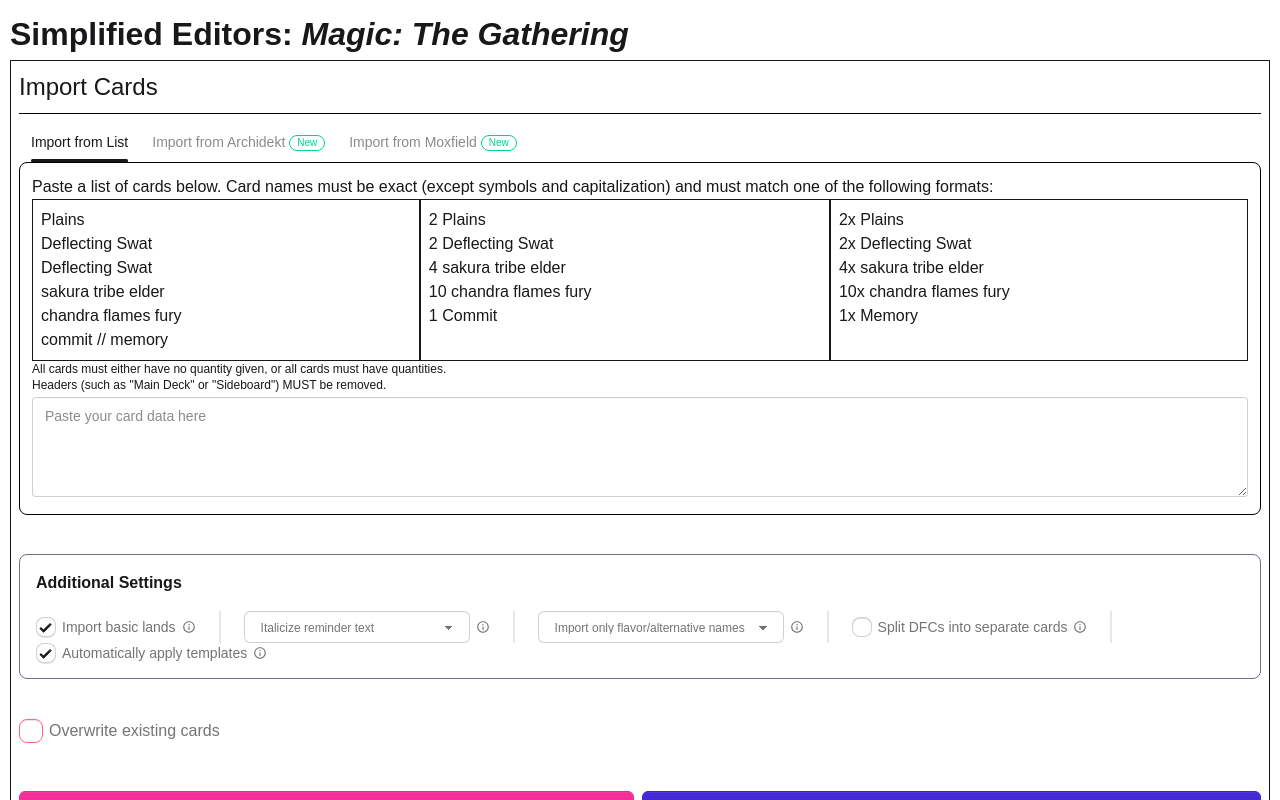
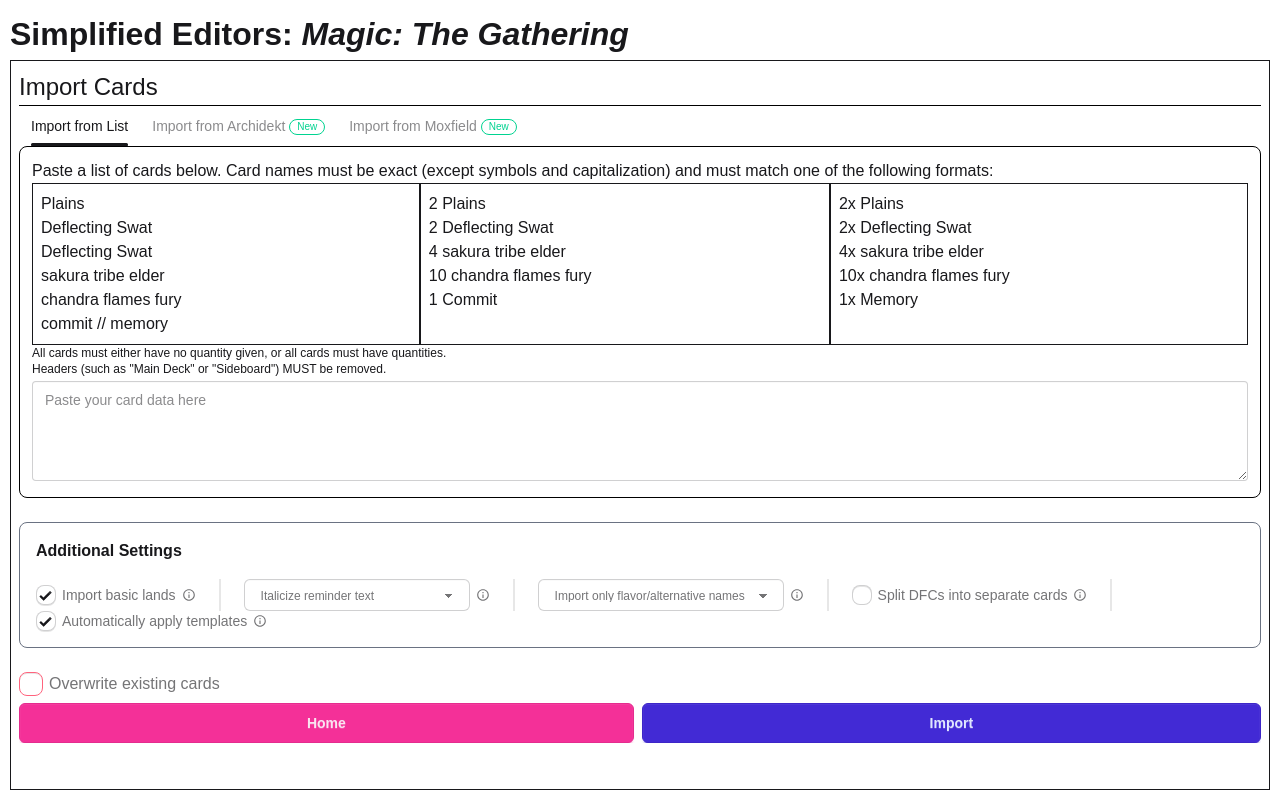
Before and after one commit to MM4096/simplified-proxies, a Next.js app: page /editor/mtg/simplified in a window 1280 px wide. Built offline with nearby package versions, Linux system fonts and the light colour scheme.

Commit message:
animated modal height
# Conflicts:
#	src/app/editor/mtg/components/import.tsx

```diff
--- /dev/null
+++ b/src/app/components/animatedModalHeight.tsx
@@ -0,0 +1,22 @@
+"use client";
+
+import {ReactNode, useEffect, useRef, useState} from "react";
+
+export default function AnimatedModalHeight({children}: {children: ReactNode}) {
+	const divRef = useRef<HTMLDivElement>(null);
+	const [height, setHeight] = useState(0);
+
+	useEffect(() => {
+		if (divRef.current) {
+			setHeight(divRef.current.scrollHeight);
+		}
+	}, [children]);
+
+	return (
+		<div style={{height: height + "px"}} className="overflow-hidden transition-all duration-250 ease-in-out">
+			<div ref={divRef}>
+				{children}
+			</div>
+		</div>
+	)
+}
--- a/src/app/editor/components/cards/mtgCardObject.tsx
+++ b/src/app/editor/components/cards/mtgCardObject.tsx
@@ -228,7 +228,6 @@
 		</div>)
 	}
 
-
 	if (card.card_template === MTGCardTemplate.MANA_COUNTER) {
 		return <div className="card mtg-card" id={id} key={id}>
 			<div className="mana-counter">
--- a/src/app/editor/components/printPage.tsx
+++ b/src/app/editor/components/printPage.tsx
@@ -25,8 +25,6 @@
 	const [useGap, setUseGap] = useState<boolean>(true);
 	const [roundCorners, setRoundCorners] = useState<boolean>(true);
 	const [shrinkCards, setShrinkCards] = useState<boolean>(false);
-
-	const umamiTracker = useUmamiEvent();
 
 	function getProjectNames() {
 		let retProjects: string[] = [];
@@ -74,7 +72,6 @@
 			<div className="flex flex-row gap-2 items-center">
 				<Link href={`/editor/${gameId}${isSimplifiedEditor() ? "/simplified" : ""}`} className="btn btn-secondary">Back to Editor</Link>
 				<button className="btn btn-primary" onClick={() => {
-					umamiTracker(`${gameId}-PrintCards`);
 					window.print();
 				}}>Print
 				</button>
--- a/src/app/editor/mtg/components/import.tsx
+++ b/src/app/editor/mtg/components/import.tsx
@@ -1,11 +1,12 @@
 "use client";
 
-import {useState} from "react";
+import {useRef, useState} from "react";
 import {MTGCard} from "@/lib/card";
 import {FlavorTextBehavior, ReminderTextBehavior} from "@/lib/mtg/mtgHelper";
 import {BiInfoCircle} from "react-icons/bi";
 import {useUmamiEvent} from "@/app/components/analytics";
 import {NewBadge} from "@/app/components/tags/new";
+import AnimatedModalHeight from "@/app/components/animatedModalHeight";
 
 export function ImportMTG({cards, setCardsAction, closeDialogAction, onImportAction, cancelButtonText = "Cancel"}: {
 	cards: MTGCard[],
@@ -79,15 +80,21 @@
 					setCardsAction(newCards);
 				}
 
+				umamiTracker("mtg-CardsImported", {importType: importType, success: "true"});
 				if (onImportAction) {
 					onImportAction();
 				}
 			} else {
 				const json = await response.json();
 				setImportError(json["message"]);
+
+				umamiTracker("mtg-CardsImported", {
+					importType: importType,
+					importBody: importText,
+					success: "false",
+					error: json["message"],
+				});
 			}
-
-			umamiTracker("mtg-CardsImported", {importType: importType, success: response.ok});
 
 		}).catch((e) => {
 			console.log(e);
@@ -99,7 +106,7 @@
 
 	}
 
-	return (<>
+	return (<AnimatedModalHeight>
 		<h2>Import Cards</h2>
 		<div className="custom-divider"/>
 
@@ -319,5 +326,5 @@
 			}} disabled={disableButtons}>Import
 			</button>
 		</div>
-	</>)
+	</AnimatedModalHeight>)
 }
--- a/src/lib/card.ts
+++ b/src/lib/card.ts
@@ -36,7 +36,7 @@
 	SAGA = "Saga",
 	LEVEL_UP = "Level Up",
 	ROOMS = "Rooms",
-	ADVENTURE = "Adventure / Omen",
+	ADVENTURE = "Adventure / Omen / Prepare",
 	CLASS = "Class",
 }
 
```
Lines whose indentation alone changed are shown as unchanged.
